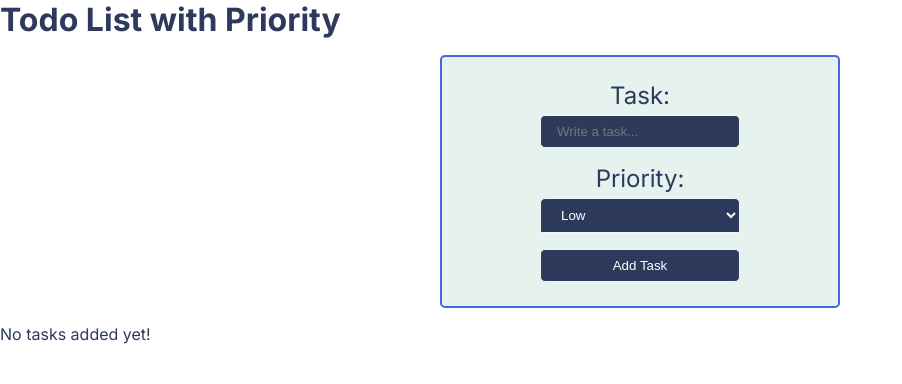
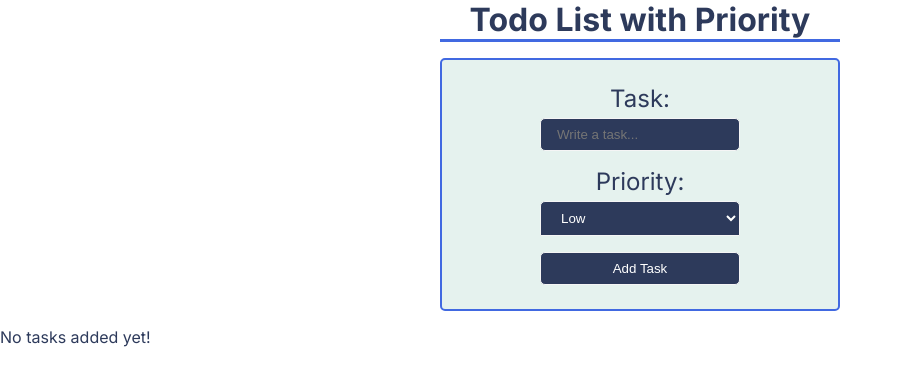
Before and after one commit to Espadv69/Priority-ToDo-List, a React (Vite) app: page / in a window 1280 px wide. Shown: the top 384 px of the page, without its empty margins (0-902 px from the left). Built offline with nearby package versions, Linux system fonts and the light colour scheme.

Commit message:
Add styles for h1-title class to improve layout and visual hierarchy

```diff
--- a/src/css/global.css
+++ b/src/css/global.css
@@ -26,8 +26,20 @@ body {
 
   color: #2d3a5b;
   background: #ffffff;
+
+  min-height: 100dvh;
 }
 
 button {
   cursor: pointer;
 }
+
+.h1-title {
+  margin: auto;
+  width: 100%;
+  max-width: 400px;
+
+  text-align: center;
+
+  border-bottom: 3px solid royalblue;
+}
```
